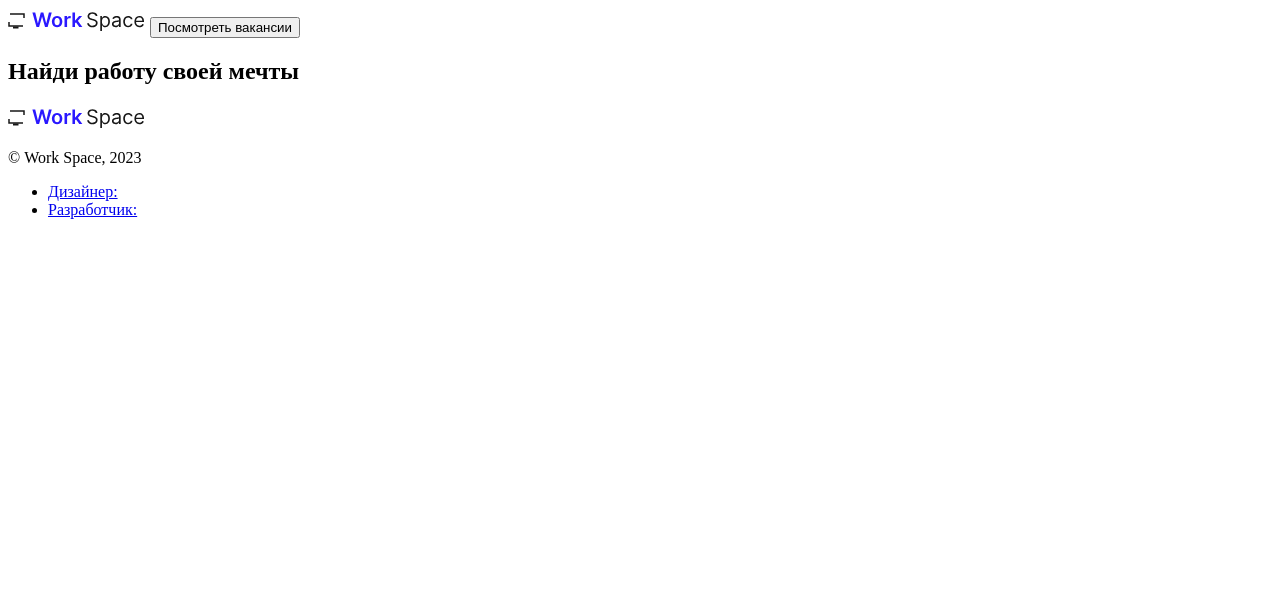
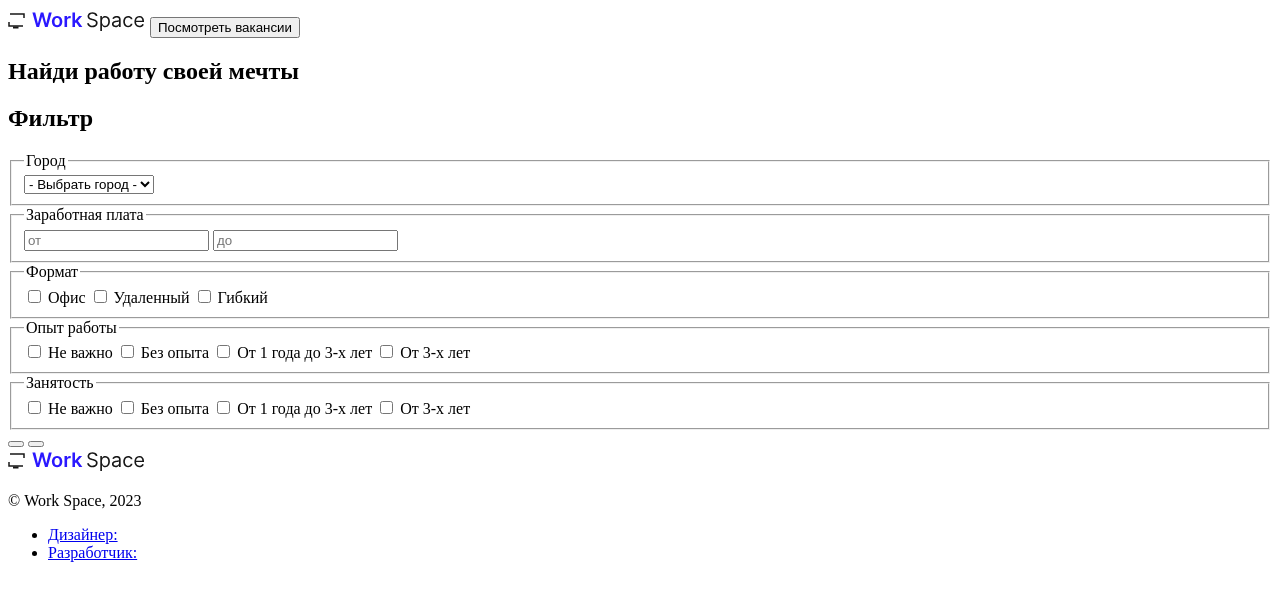
Before and after one commit to mindfling/ME_WorkSpace_intense, a plain HTML site: page index.html in a window 1280 px wide. Drawn offline with Linux system fonts and the light colour scheme.

Commit message:
feat my form

```diff
--- a/index.html
+++ b/index.html
@@ -25,6 +25,101 @@
         </h1>
       </div>
     </section>
+
+    <div class="vacancies" id="vacancies">
+      <div class="container vacancies__container">
+        <section class="vacancies__filter filter">
+          <h2 class="filter__title">Фильтр</h2>
+
+          <form class="filter__form">
+
+            <fieldset class="filter__fieldset">
+              <legend class="filter__legend">Город</legend>
+              <select name="city" id="city" class="filter__select">
+                <option value="">- Выбрать город -</option>
+                <option>Тамбов</option>
+                <option>Самара</option>
+                <option>Иркутск</option>
+              </select>
+            </fieldset>
+
+            <fieldset class="filter__fieldset">
+              <legend class="filter__legend">Заработная плата</legend>
+              <div class="filter__range">
+                <input class="filter__input" type="number" name="pay-from" id="from" placeholder="от">
+                <input class="filter__input" type="number" name="pay-to" id="to" placeholder="до">
+              </div>
+            </fieldset>
+
+            <div class="filter__checkboxes">
+              <fieldset class="filter__fieldset">
+                <legend class="filter__legend">Формат</legend>
+                <label class="filter__label checkbox">
+                  <input class="checkbox__input" type="checkbox" name="office" id="office">
+                  <span>Офис</span>
+                </label>
+                <label class="filter__label checkbox">
+                  <input class="checkbox__input" type="checkbox" name="remote" id="remote">
+                  <span>Удаленный</span>
+                </label>
+                <label class="filter__label checkbox">
+                  <input class="checkbox__input" type="checkbox" name="flex" id="flex">
+                  <span>Гибкий</span>
+                </label>
+              </fieldset>
+
+              <fieldset class="filter__fieldset">
+                <legend class="filter__legend">Опыт работы</legend>
+                <label class="filter__label">
+                  <input class="filter__checkbox" type="checkbox" name="office" id="office">
+                  <span>Не&nbsp;важно</span>
+                </label>
+                <label class="filter__label">
+                  <input class="filter__checkbox" type="checkbox" name="office" id="office">
+                  <span>Без опыта</span>
+                </label>
+                <label class="filter__label">
+                  <input class="filter__checkbox" type="checkbox" name="office" id="office">
+                  <span>От 1 года до 3-х лет</span>
+                </label>
+                <label class="filter__label">
+                  <input class="filter__checkbox" type="checkbox" name="office" id="office">
+                  <span>От 3-х лет</span>
+                </label>
+              </fieldset>
+
+              <fieldset class="filter__fieldset">
+                <legend class="filter__legend">Занятость</legend>
+                <label class="filter__label">
+                  <input class="filter__checkbox" type="checkbox" name="office" id="office">
+                  <span>Не&nbsp;важно</span>
+                </label>
+                <label class="filter__label">
+                  <input class="filter__checkbox" type="checkbox" name="office" id="office">
+                  <span>Без опыта</span>
+                </label>
+                <label class="filter__label">
+                  <input class="filter__checkbox" type="checkbox" name="office" id="office">
+                  <span>От 1 года до 3-х лет</span>
+                </label>
+                <label class="filter__label">
+                  <input class="filter__checkbox" type="checkbox" name="office" id="office">
+                  <span>От 3-х лет</span>
+                </label>
+              </fieldset>
+            </div>
+
+            <button class="filter__btn"></button>
+
+            <button type="submit"></button>
+          </form>
+        </section>
+
+        <section class="vacancies__cards cards">
+
+        </section>
+      </div>
+    </div>
   </main>
 
   <footer class="footer">
```
